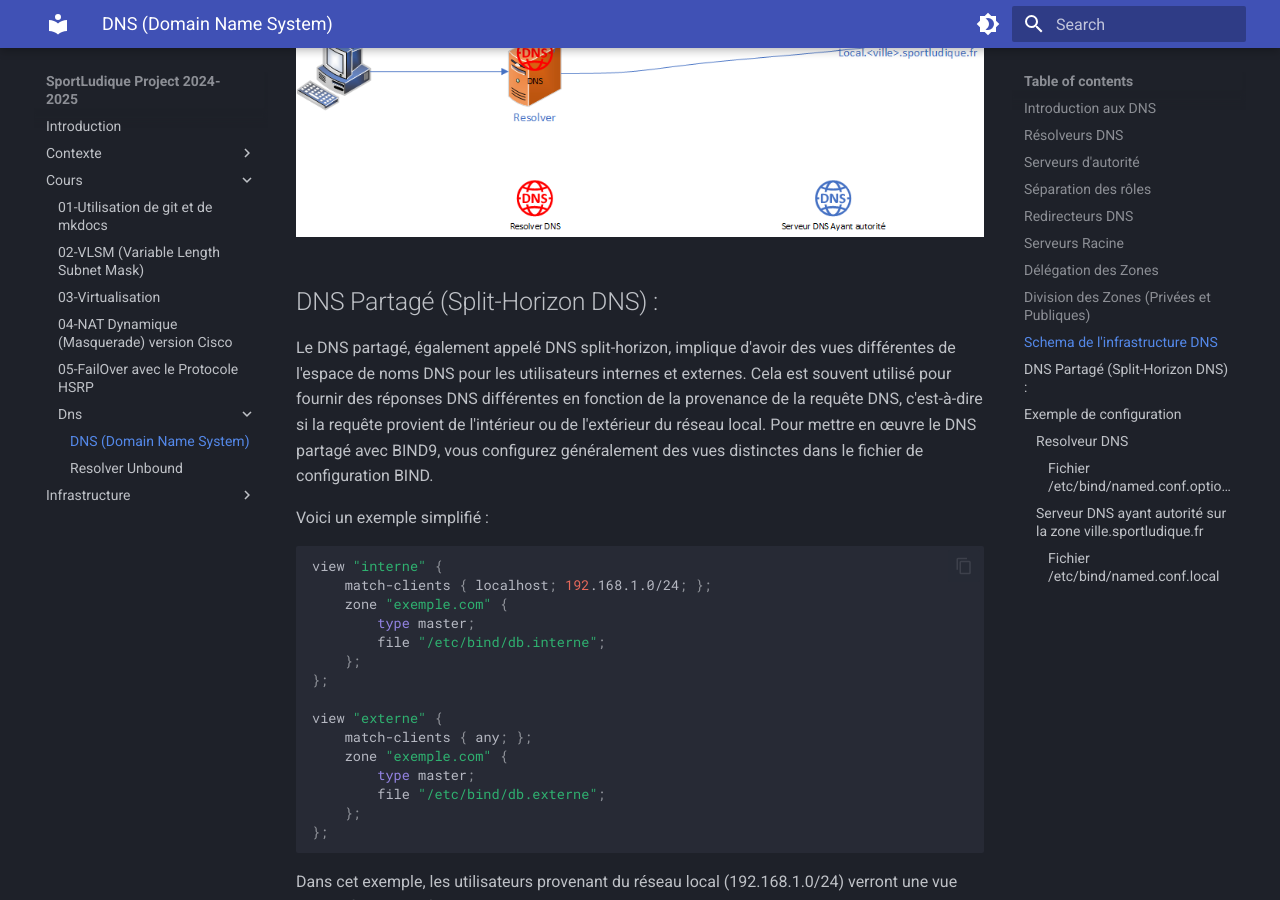
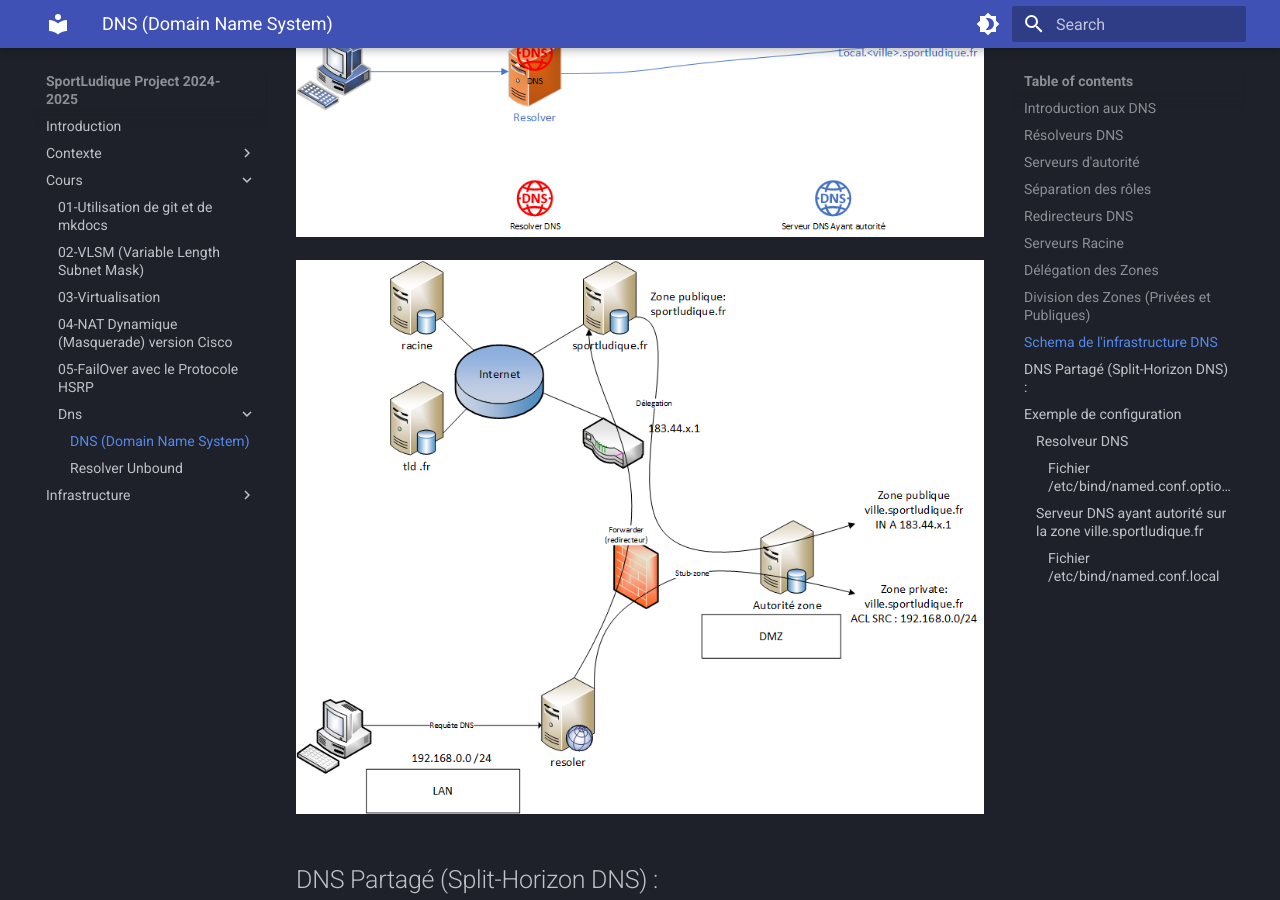
Before and after one commit to lmeryFulbert/SportLudique2024-2025, an MkDocs documentation site: the page built from docs/cours/dns/dns.md, in a window 1280 px wide and 900 px high, scrolled down 3631 px. Built offline with MkDocs 1.6.1 and Material for MkDocs 9.7.7, drawn with Linux system fonts in a browser that asks for light colours.

Commit message:
add dns schema

```diff
--- a/docs/cours/dns/dns.md
+++ b/docs/cours/dns/dns.md
@@ -95,6 +95,8 @@ En conclusion, le DNS est un système fondamental pour le fonctionnement d'Inter
 ## Schema de l'infrastructure DNS
 
 ![](../../medias/cours/dns/dns.png)
+
+![](../../medias/cours/dns/gestion_dns.png)
 
 ## DNS Partagé (Split-Horizon DNS) :
 
```
Also changed, not shown: docs/medias/cours/dns/gestion_dns.png (added).
